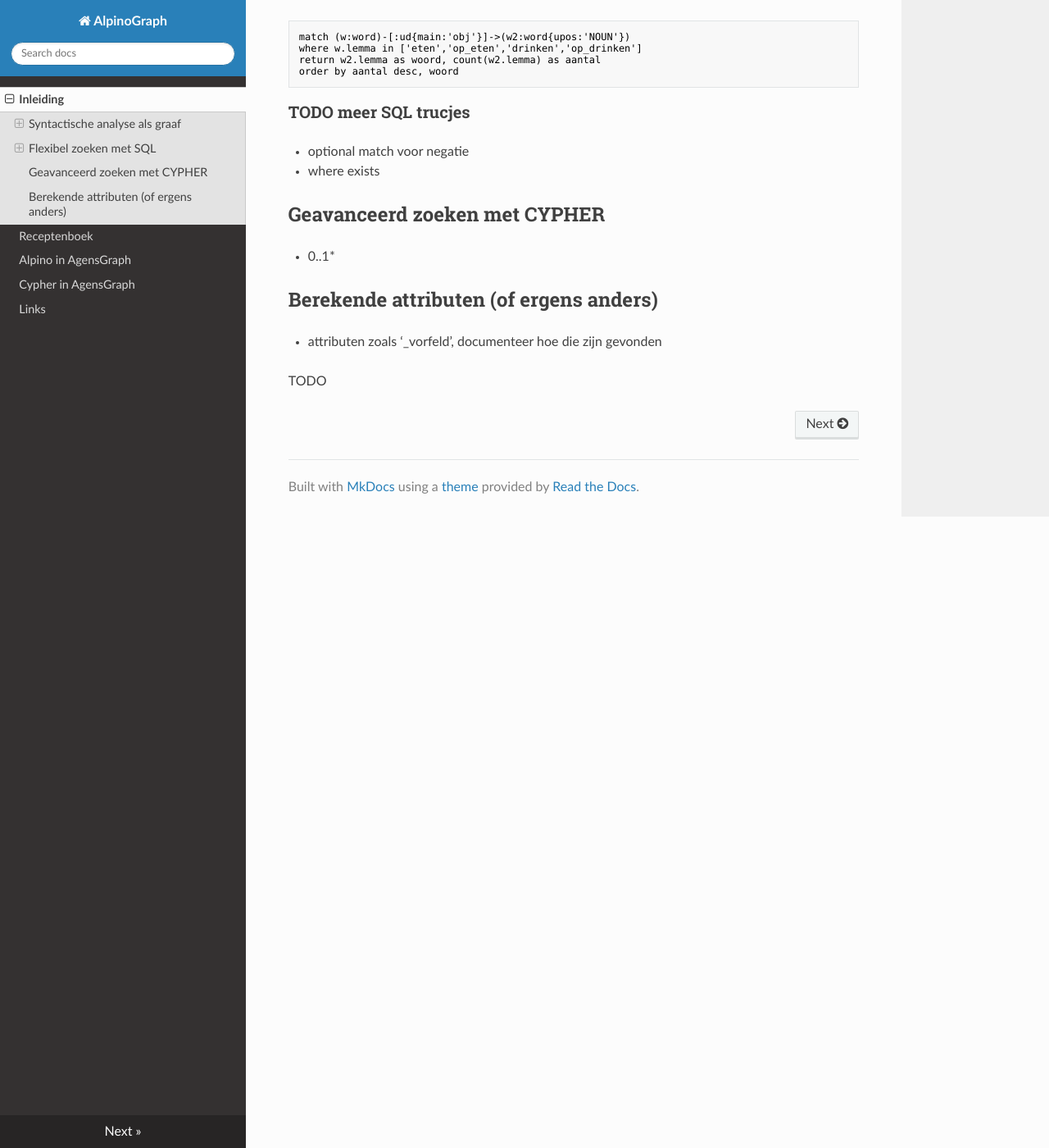
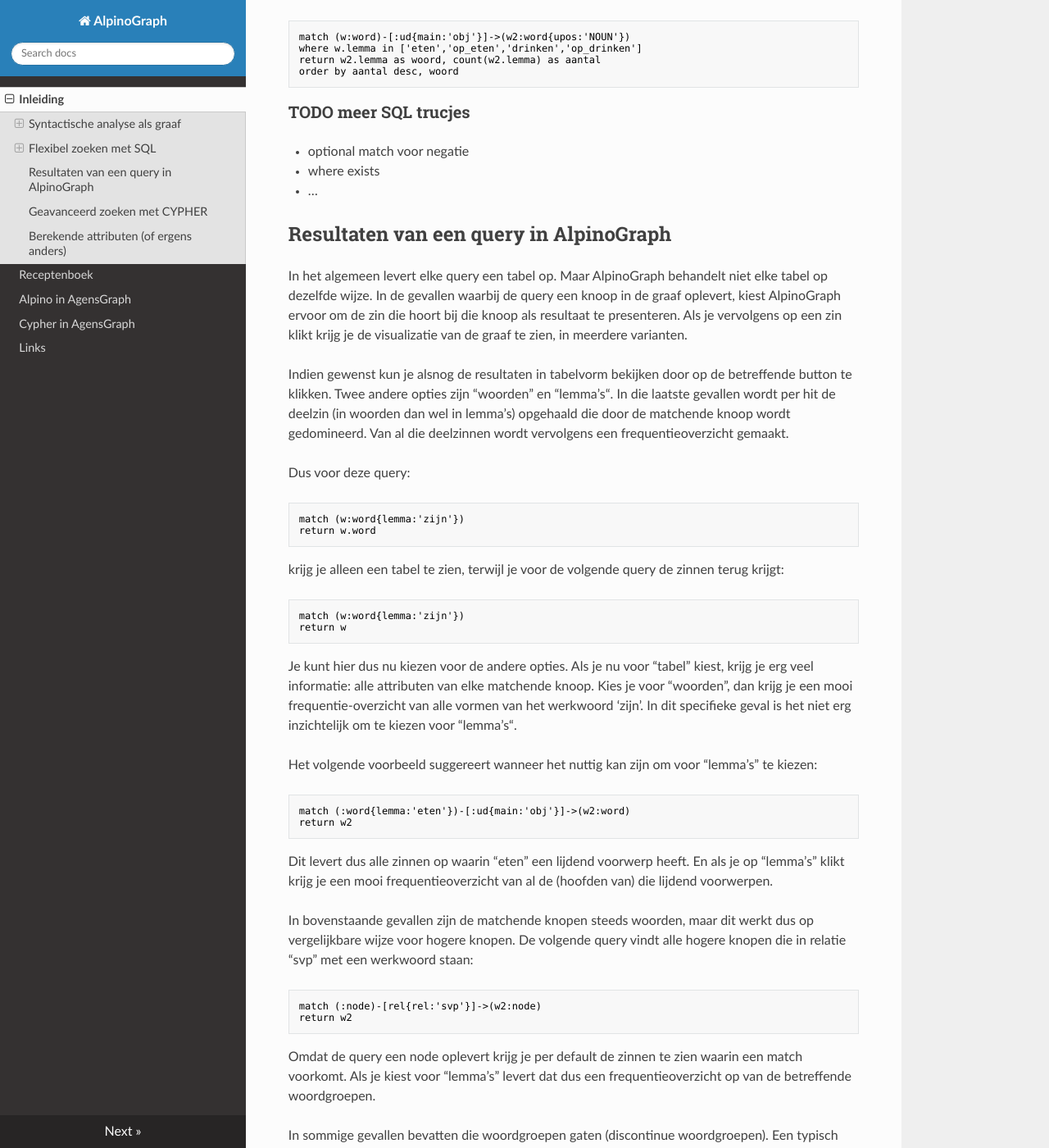
Before and after one commit to rug-compling/alpinograph-docs, an MkDocs documentation site: the page built from docs/index.md, in a window 1280 px wide and 1400 px high, scrolled down 4665 px. Shown: the whole window at 82% size. Built offline with MkDocs 1.6.1, drawn with Linux system fonts in a browser that asks for light colours; nearby versions of some CDN libraries; some of the changed text lies outside the part shown.

Commit message:
Update index.md

````diff
--- a/docs/index.md
+++ b/docs/index.md
@@ -4,7 +4,7 @@ AlpinoGraph is een tool om syntactisch geannoteerde corpora te doorzoeken. De to
 
 De combinatie van databasetechnologie en graaf-gebaseerde zoektechnologie zorgt voor een erg flexibele en relatief efficiënte zoekmachine. Deze flexibiliteit betekent bijvoorbeeld dat je patronen kunt definiëren om zinnen die aan het patroon te voldoen terug te vinden. Maar je kunt ook woorden of woordgroepen terugvinden en aggregeren over de informatie van die woorden of woordgroepen (bijvoorbeeld voor het maken van frequentieoverzichten) door middel van de database-primitieven van SQL.
 
-Niet alleen is de zoekmachne veel flexibeler dan bijvoorbeeld XPath (zoals beschikbaar in PaQu), ook is het relatief makkelijk om verschillende annotatielagen te combineren. In AlpinoGraph zijn drie van zulke lagen beschikbaar:
+Niet alleen is de zoekmachne veel flexibeler dan bijvoorbeeld XPath (zoals beschikbaar in PaQu), ook is het relatief makkelijk om verschillende annotatielagen te combineren. In AlpinoGraph zijn meerdere annotatielagen beschikbaar:
 
 - de CGN/Lassy/Alpino dependentiestructuren
 - de hieruit automatisch afgeleide Universal Dependency structuren (zowel de standaard als de "enhanced" variant)
@@ -90,11 +90,11 @@ match (n:node{cat:'pp'})-[:rel{rel:'hdf'}]->(:nw)
 return n
 ```
 
-We specificeren hier dus eerst via ":rel" dat het gaat om de Alpino relaties. En daarbinnen geven we aan dat de waarde van het "rel"-attribuut de waarde "hdf" heeft. Een edge met als type :rel vertrekt vanuit een :node en eindigt bij een :node of een :word.
+We specificeren hier dus eerst via ":rel" dat het gaat om de Alpino relaties. En daarbinnen geven we aan dat de waarde van het "rel"-attribuut de waarde "hdf" heeft. Een edge met als type :rel vertrekt altijd vanuit een node en eindigt bij een :node of een :word.
 
 #### :ud
 
-Een universal dependency edge wordt gerepresenteert met het ud: type. Zulke edges bestaan alleen tussen woorden. De volgende query vindt alle lijdend voorwerpen met de waarde "NOUN" voor het attribuut UPOS van "drinken":
+Een universal dependency relatie wordt gerepresenteert met het :ud type. Zulke relaties bestaan alleen tussen woorden. De volgende query vindt alle lijdend voorwerpen van 'drinken' waarbij het attribuut UPOS de waarde 'NOUN' heeft:
 
 ```text
 match (:word{lemma:'drinken'})-[:ud{main:'obj'}]->(o:word{upos:'NOUN'})
@@ -103,7 +103,7 @@ return o
 
 #### :next
 
-Een woord heeft altijd een edge met als type :next naar het volgende woord. Het is dus erg eenvoudig om te zoeken naar een bigram, bijvoorbeeld: "in geval":
+Een woord heeft altijd een relatie met als type :next naar het volgende woord. Het is dus erg eenvoudig om te zoeken naar een bigram, bijvoorbeeld: "in geval":
 
 ```text
 match (w1:word{lemma:'in'})-[:next]->(w2:word{lemma:'geval'})
@@ -112,13 +112,12 @@ return w1,w2
 
 Dit voorbeeld toont ook aan dat het heel wel mogelijk is om als resultaat van een query meerdere knopen terug te geven: in dit geval de variabelen w1 en w2.
 
-Het is ook mogelijk om patronen te maken waarbij meerdere nodes en edges tegelijk voorkomen. De volgende query identificeert woorden die direct volgen op de bigram "in geval":
+Het is ook mogelijk om patronen te maken waarbij meerdere knopen en relaties tegelijk voorkomen. De volgende query identificeert woorden die direct volgen op "in geval":
 
 ```text
 match (:word{lemma:'in'})-[:next]->(:word{lemma:'geval'})-[:next]->(w:word)
 return w
 ```
-
 
 ## Flexibel zoeken met SQL
 
@@ -191,7 +190,57 @@ order by aantal desc, woord
 
 - optional match voor negatie
 - where exists
+- ...
 
+## Resultaten van een query in AlpinoGraph
+
+In het algemeen levert elke query een tabel op. Maar AlpinoGraph behandelt niet elke tabel op dezelfde wijze. In de gevallen waarbij de query een knoop in de graaf oplevert, kiest AlpinoGraph ervoor om de zin die hoort bij die knoop als resultaat te presenteren. Als je vervolgens op een zin klikt krijg je de visualizatie van de graaf te zien, in meerdere varianten.
+
+Indien gewenst kun je alsnog de resultaten in tabelvorm bekijken door op de betreffende button te klikken. Twee andere opties zijn "woorden" en "lemma's". In die laatste gevallen wordt per hit de deelzin (in woorden dan wel in lemma's) opgehaald die door de matchende knoop wordt gedomineerd. Van al die deelzinnen wordt vervolgens een frequentieoverzicht gemaakt.
+
+Dus voor deze query:
+
+```text
+match (w:word{lemma:'zijn'})
+return w.word
+```
+
+krijg je alleen een tabel te zien, terwijl je voor de volgende query de zinnen terug krijgt:
+
+
+```text
+match (w:word{lemma:'zijn'})
+return w
+```
+
+Je kunt hier dus nu kiezen voor de andere opties. Als je nu voor "tabel" kiest, krijg je erg veel informatie: alle attributen van elke matchende knoop. Kies je voor "woorden", dan krijg je een mooi frequentie-overzicht van alle vormen van het werkwoord 'zijn'. In dit specifieke geval is het niet erg inzichtelijk om te kiezen voor "lemma's".
+
+Het volgende voorbeeld suggereert wanneer het nuttig kan zijn om voor "lemma's" te kiezen:
+
+```text
+match (:word{lemma:'eten'})-[:ud{main:'obj'}]->(w2:word)
+return w2
+```
+
+Dit levert dus alle zinnen op waarin "eten" een lijdend voorwerp heeft. En als je op "lemma's" klikt krijg je een mooi frequentieoverzicht van al de (hoofden van) die lijdend voorwerpen.
+
+In bovenstaande gevallen zijn de matchende knopen steeds woorden, maar dit werkt dus op vergelijkbare wijze voor hogere knopen. De volgende query vindt alle hogere knopen die in relatie "svp" met een werkwoord staan:
+
+```text
+match (:node)-[rel{rel:'svp'}]->(w2:node)
+return w2
+```
+
+Omdat de query een node oplevert krijg je per default de zinnen te zien waarin een match voorkomt. Als je kiest voor "lemma's" levert dat dus een frequentieoverzicht op van de betreffende woordgroepen.
+
+In sommige gevallen bevatten die woordgroepen gaten (discontinue woordgroepen). Een typisch voorbeeld hiervan levert de volgende query:
+
+```text
+match (:node)-[rel{rel:'pc'}]->(w2:node)
+return w2
+```
+
+Je ziet dat dan in het frequentieoverzicht van de woorden of de lemma's met "..." de gaten in de woordgroepen worden aangegeven.
 
 ## Geavanceerd zoeken met CYPHER
 
````
Also changed, not shown: other parts of docs/index.md (+2 -2 lines).
